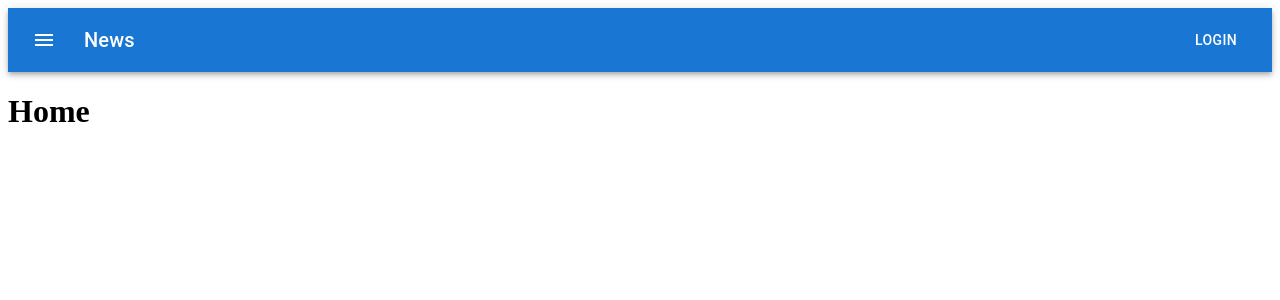
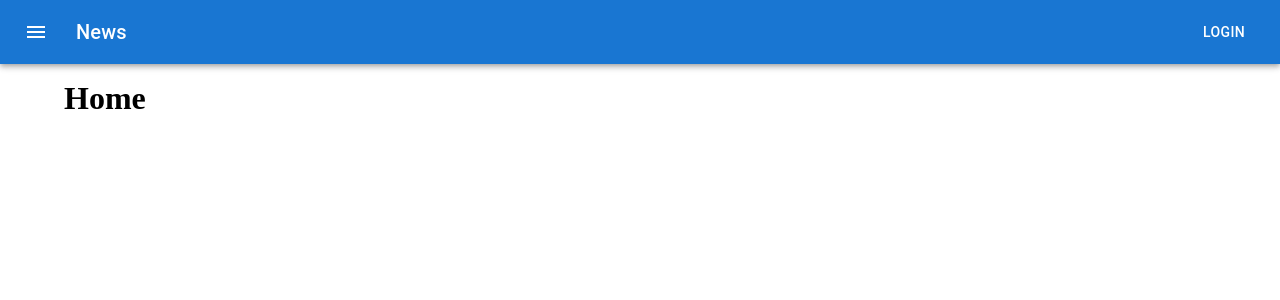
Before and after one commit to Vipershot/Teamsito-Ships, a React (Vite) app: page / in a window 1280 px wide. Shown: the top 300 px of the page. Built offline with nearby package versions, Linux system fonts and the light colour scheme.

Commit message:
Cambios de estilo

```diff
--- a/src/App.jsx
+++ b/src/App.jsx
@@ -1,4 +1,5 @@
 import React from 'react'
+import './css/index.css'
 import { Layout } from './components/organism/Layout/Layout'
 function App() {
   return (
--- a/src/components/organism/Layout/Layout.jsx
+++ b/src/components/organism/Layout/Layout.jsx
@@ -2,11 +2,14 @@ import React from 'react'
 import { RouterProvider } from 'react-router-dom'
 import Router from '../../../routes'
 import Navbar from '../../molecules/Navbar/Navbar'
+import { Container } from '@mui/material'
 export const Layout = () => {
   return (
     <>
       <Navbar />
-      <RouterProvider router={Router} />
+      <Container sx={{ mt: 2 }}>
+        <RouterProvider router={Router} />
+      </Container>
     </>
   )
 }
--- /dev/null
+++ b/src/css/index.css
@@ -0,0 +1,4 @@
+*{
+    margin: 0;
+    padding: 0;
+}
--- a/src/main.jsx
+++ b/src/main.jsx
@@ -2,9 +2,8 @@ import React from 'react'
 import ReactDOM from 'react-dom/client'
 import App from './App'
 
-
 ReactDOM.createRoot(document.getElementById('root')).render(
   <React.StrictMode>
-    <App/>
+    <App />
   </React.StrictMode>
 )
```
